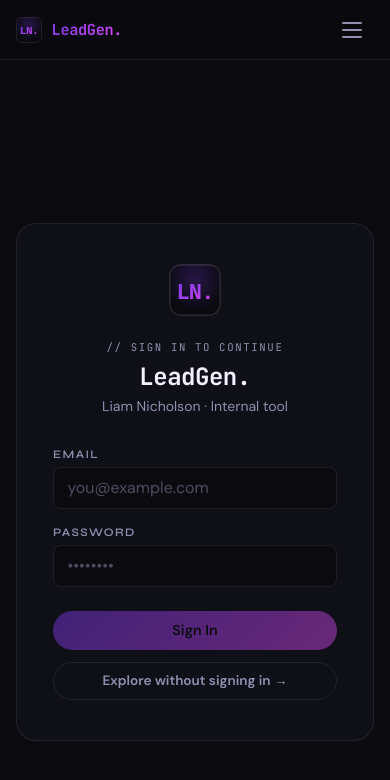
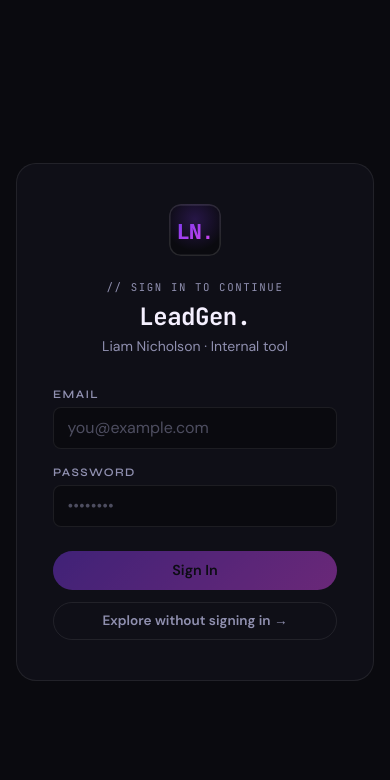
Before and after one commit to CryptixMC/leadgen, a SvelteKit app: page /login in a window 390 px wide. Shown: the top 780 px of the page. Built offline with nearby package versions, Linux system fonts and the light colour scheme; no server answers.

Commit message:
Hide top nav bar entirely on the login page
The nav already skipped rendering the auth button on /login, but the
brand, links, and hamburger still showed — leaving an empty-feeling bar
above the sign-in card. Now the whole nav (and mobile menu) is omitted
on /login.

```diff
--- a/src/routes/+layout.svelte
+++ b/src/routes/+layout.svelte
@@ -41,6 +41,7 @@
 	/>
 </svelte:head>
 
+{#if $page.url.pathname !== '/login'}
 	<nav>
 		<a href="/" class="brand">
 			<img src={favicon} alt="LN" class="brand-mark" />
@@ -54,12 +55,10 @@
 			<a href="/clients" aria-current={$page.url.pathname === '/clients' ? 'page' : undefined}>Clients</a>
 			<a href="/analytics" aria-current={$page.url.pathname === '/analytics' ? 'page' : undefined}>Analytics</a>
 		</div>
-	{#if $page.url.pathname !== '/login'}
 		{#if $demoMode}
 			<a href="/login" class="auth-btn login-btn">Sign In</a>
 		{:else}
 			<button class="auth-btn logout-btn" onclick={handleLogout}>Sign Out</button>
-		{/if}
 		{/if}
 		<button
 			class="hamburger"
@@ -87,6 +86,7 @@
 				<button class="mobile-auth-btn" onclick={() => { closeMenu(); handleLogout(); }}>Sign Out</button>
 			{/if}
 		</div>
+	{/if}
 {/if}
 
 <DemoBanner />
```
Lines whose indentation alone changed are shown as unchanged.
